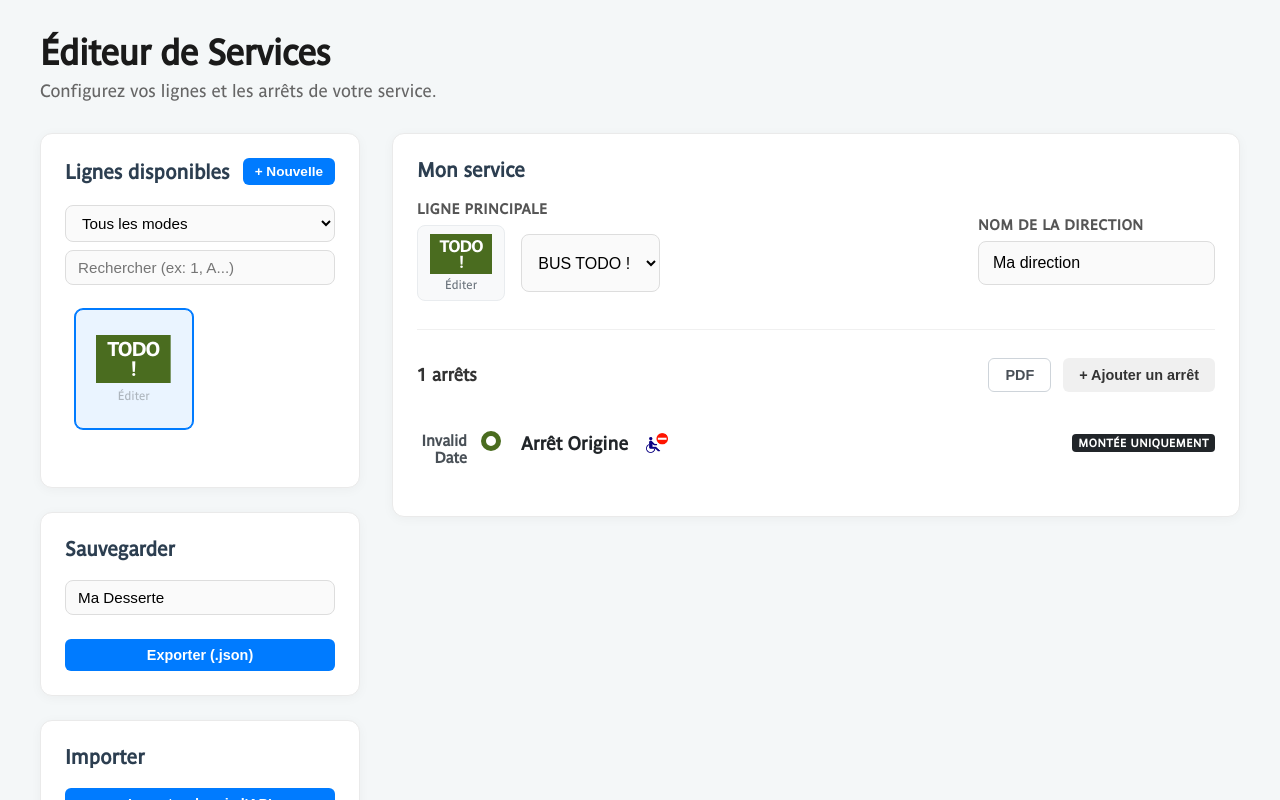
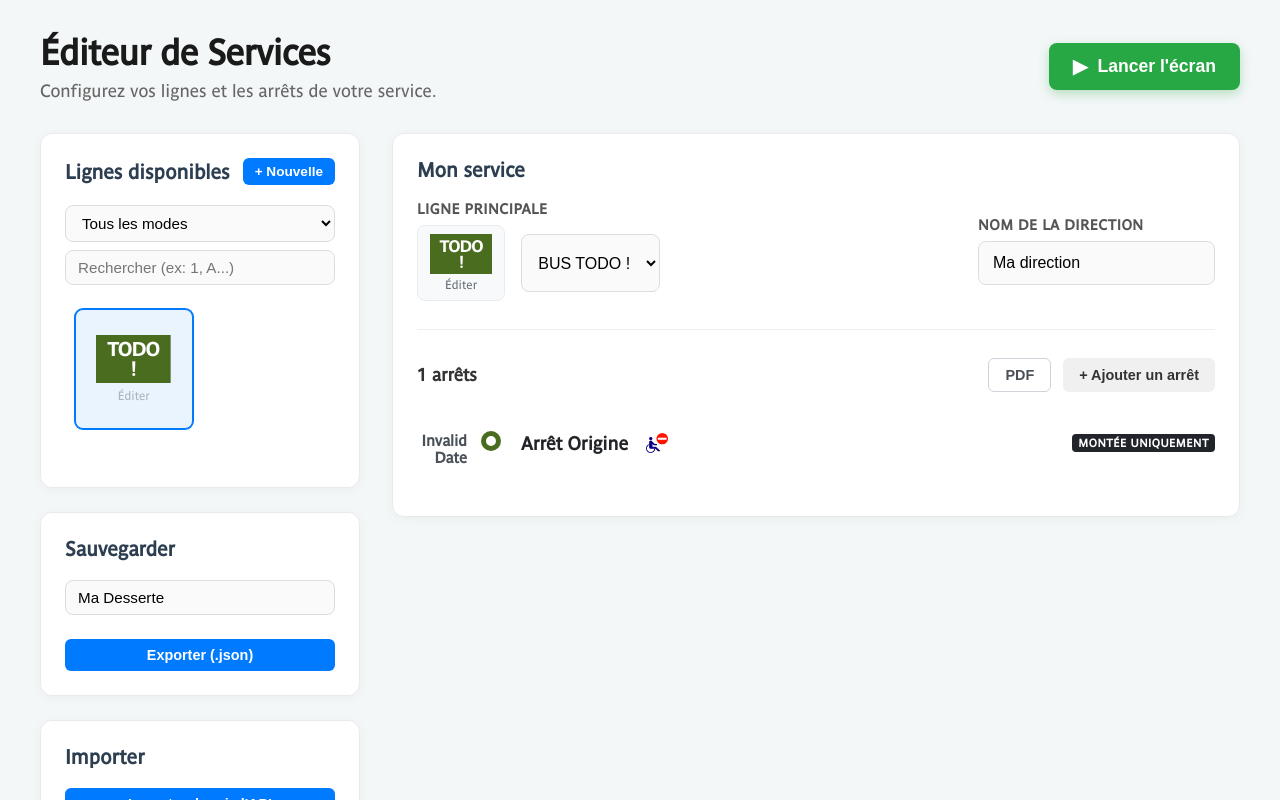
Before and after one commit to Leon-ED/lumiplan-ratp, a Vue app: page /editor in a window 1280 px wide. Shown: the top 800 px of the page. Built offline with nearby package versions, Linux system fonts and the light colour scheme.

Commit message:
Chargement d'une save directmeent depuis l'éditeur

```diff
--- a/src/components/Editor/LoadSaveModal.vue
+++ b/src/components/Editor/LoadSaveModal.vue
@@ -81,7 +81,7 @@ const onDrop = (event: DragEvent) => {
   }
 };
 
-defineExpose({ open, close });
+defineExpose({ open, close, loadAutosave });
 </script>
 
 <template>
--- a/src/components/Lumiplan.vue
+++ b/src/components/Lumiplan.vue
@@ -256,14 +256,9 @@ const handleKeydown = (event: KeyboardEvent) => {
 
 onMounted(async () => {
   window.addEventListener("keydown", handleKeydown);
-
   if (route.query.loadSave) {
-    openLoadModal();
-    const newQuery = { ...route.query };
-    delete newQuery.loadSave;
-    router.replace({ query: newQuery });
+   loadSaveModalRef.value?.loadAutosave();
   }
-
   if (!isUsingLocalSave.value && route.query.line && route.query.trip) {
     isAutoPassStops.value = true;
     await fetchLineData();
--- a/src/pages/Editor.vue
+++ b/src/pages/Editor.vue
@@ -1,5 +1,6 @@
 <script setup lang="ts">
 import { ref, computed, watch, onMounted } from "vue";
+import { useRouter } from "vue-router";
 import {
   Desserte,
   DesserteWithLine,
@@ -15,6 +16,8 @@ import ApiImportJourneyModal from "../components/Editor/ApiImportJourneyModal.vu
 import EditorStopList from "../components/Editor/EditorStopList.vue";
 import AutosaveRestoreModal from "../components/Editor/AutosaveRestoreModal.vue";
 import { sortedLines } from "../utils";
+
+const router = useRouter();
 
 const defaultLine: Line = {
   id: "editor-made-line",
@@ -255,6 +258,12 @@ const handleAutosaveRestore = (parsedData: SaveFile) => {
   loadData(parsedData, parsedData.header.name);
 };
 
+const launchScreen = () => {
+  localStorage.setItem(AUTOSAVE_KEY, getExportData());
+  const routeData = router.resolve({ path: '/screen', query: { loadSave: 'true' } });
+  window.open(routeData.href, '_blank');
+};
+
 onMounted(() => {
   const autosaveData = localStorage.getItem(AUTOSAVE_KEY);
   if (autosaveData) {
@@ -303,8 +312,14 @@ const deleteLine = (line: Line) => {
 
     <div class="editor-layout">
       <header class="page-header">
-        <h1>Éditeur de Services</h1>
-        <p>Configurez vos lignes et les arrêts de votre service.</p>
+        <div class="header-titles">
+          <h1>Éditeur de Services</h1>
+          <p>Configurez vos lignes et les arrêts de votre service.</p>
+        </div>
+        <button class="btn-launch-screen" @click="launchScreen">
+          <span class="launch-icon">▶</span>
+          Lancer l'écran
+        </button>
       </header>
 
       <div class="editor-grid">
@@ -352,25 +367,66 @@ const deleteLine = (line: Line) => {
 }
 .page-header {
   margin-bottom: 32px;
+  display: flex;
+  justify-content: space-between;
+  align-items: center;
 }
-.page-header h1 {
+.header-titles h1 {
   margin: 0 0 8px 0;
   font-size: 2.2rem;
   color: #1a1a1a;
   letter-spacing: -0.5px;
 }
-.page-header p {
+.header-titles p {
   margin: 0;
   color: #666;
   font-size: 1.1rem;
 }
+
+.btn-launch-screen {
+  background-color: #28a745;
+  color: white;
+  border: none;
+  border-radius: 8px;
+  padding: 12px 24px;
+  font-size: 1.1rem;
+  font-weight: bold;
+  display: flex;
+  align-items: center;
+  gap: 10px;
+  cursor: pointer;
+  box-shadow: 0 4px 12px rgba(40, 167, 69, 0.3);
+  transition: all 0.2s ease;
+}
+.btn-launch-screen:hover {
+  background-color: #218838;
+  transform: translateY(-2px);
+  box-shadow: 0 6px 16px rgba(40, 167, 69, 0.4);
+}
+.btn-launch-screen:active {
+  transform: translateY(0);
+}
+.launch-icon {
+  font-size: 1.2rem;
+}
+
 .editor-grid {
   display: grid;
   grid-template-columns: 320px 1fr;
   gap: 32px;
   align-items: start;
 }
+
 @media (max-width: 850px) {
+  .page-header {
+    flex-direction: column;
+    align-items: flex-start;
+    gap: 16px;
+  }
+  .btn-launch-screen {
+    width: 100%;
+    justify-content: center;
+  }
   .editor-grid {
     grid-template-columns: 1fr;
   }
```
